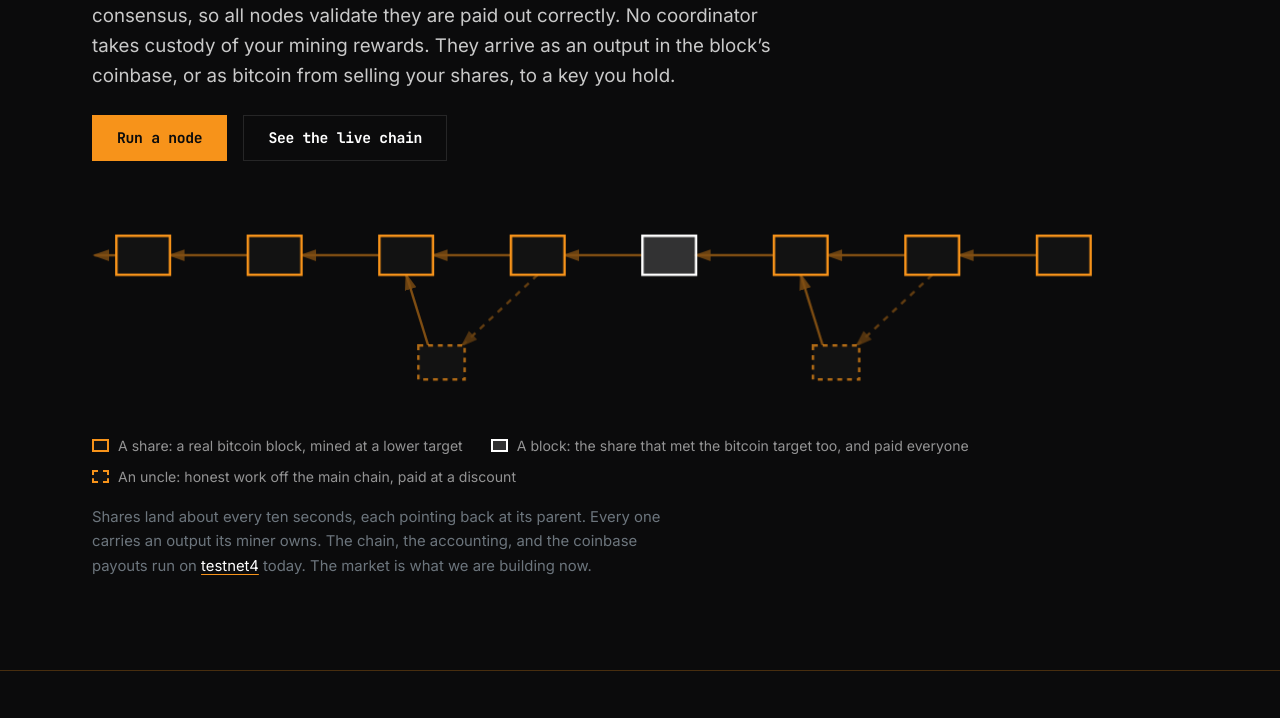
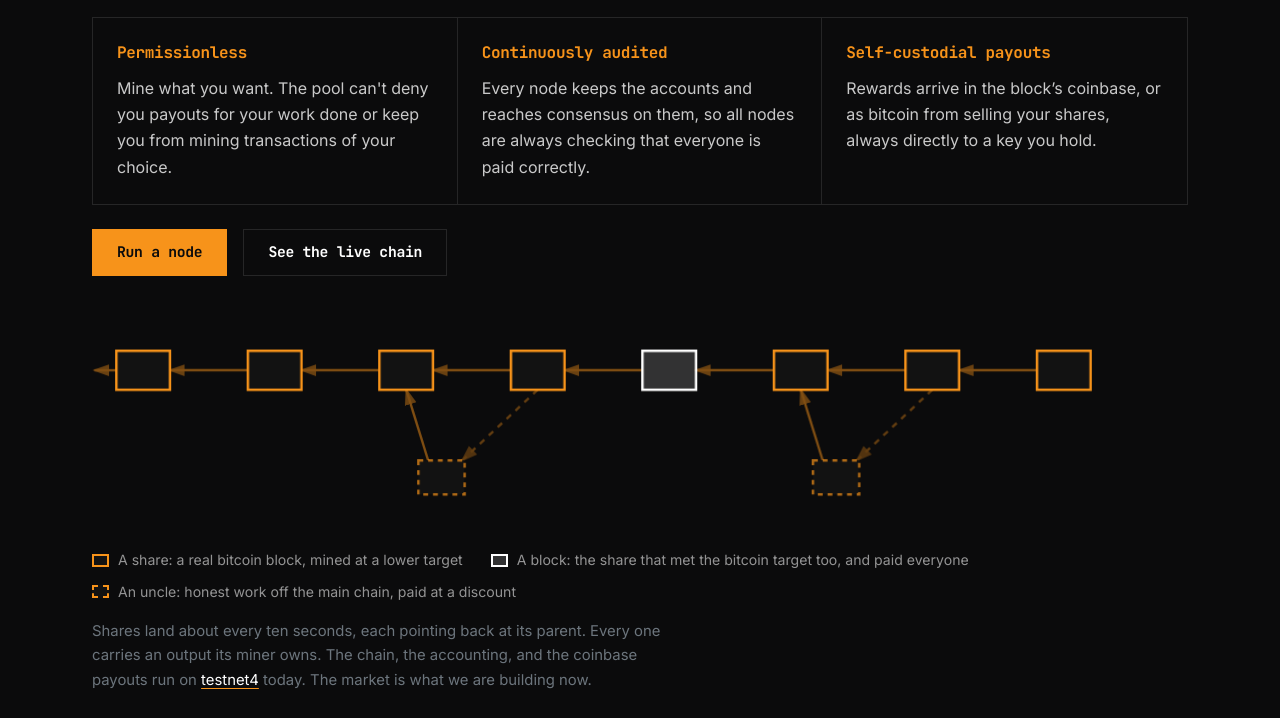
Before and after one commit to p2poolv2/website, a plain HTML site: page index.html in a window 1280 px wide. Shown: the part 382-1100 px from the top of the page. Drawn offline with Linux system fonts and the light colour scheme.

Commit message:
Improve lead text

```diff
--- a/index.html
+++ b/index.html
@@ -4,11 +4,11 @@
 <meta charset="utf-8">
 <meta name="viewport" content="width=device-width, initial-scale=1">
 <title>P2Poolv2 &mdash; permissionless mining, auditable accounting, self-custodial payouts</title>
-<meta name="description" content="P2Poolv2 is a permissionless peer-to-peer bitcoin mining pool. It checks your work, not your identity. Every node audits the share accounting, and payouts are self-custodied, arriving on a key you hold. Running on testnet4.">
+<meta name="description" content="P2Poolv2 is a permissionless peer-to-peer bitcoin mining pool. It checks your work, not your identity. Every node audits the share accounting, and payouts are self-custodial, arriving on a key you hold. Running on testnet4.">
 <link rel="canonical" href="https://p2poolv2.org/">
 <link rel="icon" href="assets/mark.svg" type="image/svg+xml">
-<meta property="og:title" content="P2Poolv2 - permissionless mining, auditable accounting, self-custodied payouts">
-<meta property="og:description" content="Permissionless mining: the pool checks your work, not your identity. Auditable accounting: every node replays every share. Self-custodied payouts: they arrive on a key you hold. Running on testnet4.">
+<meta property="og:title" content="P2Poolv2 - permissionless mining, auditable accounting, self-custodial payouts">
+<meta property="og:description" content="Permissionless mining: the pool checks your work, not your identity. Auditable accounting: every node replays every share. Self-custodial payouts: they arrive on a key you hold. Running on testnet4.">
 <meta property="og:type" content="website">
 <meta property="og:url" content="https://p2poolv2.org/">
 <meta property="og:image" content="https://p2poolv2.org/assets/og.png">
@@ -55,15 +55,27 @@
 
 <section class="band" id="top">
   <div class="container">
-    <h1 class="hero-title mb-4">Mining without centralised operators</h1>
-    <p class="lede mb-0">
-      P2Poolv2 replaces pool operators with miners. All nodes keep
-      books, so accounting is always audited.  Payouts are managed via
-      nakamoto consensus, so all nodes validate they are paid out
-      correctly. No coordinator takes custody of your mining rewards. They
-      arrive as an output in the block&rsquo;s coinbase, or as bitcoin
-      from selling your shares, to a key you hold.
-    </p>
+    <h1 class="hero-title mb-4">Permissionless mining.<br>Continuously audited.<br>Self-custodial payouts.</h1>
+    <div class="props row row-cols-1 row-cols-md-3 g-0 border mt-4 mb-0">
+      <div class="col prop">
+        <p class="sub mb-2">Permissionless</p>
+        <p class="prop-body mb-0">Mine what you want. The pool can't
+        deny you payouts for your work done or keep you from mining
+        transactions of your choice.</p>
+      </div>
+      <div class="col prop">
+        <p class="sub mb-2">Continuously audited</p>
+        <p class="prop-body mb-0">Every node keeps the accounts and reaches
+        consensus on them, so all nodes are always checking that everyone is
+        paid correctly.</p>
+      </div>
+      <div class="col prop">
+        <p class="sub mb-2">Self-custodial payouts</p>
+        <p class="prop-body mb-0">Rewards arrive in the block&rsquo;s
+        coinbase, or as bitcoin from selling your shares, always directly to a key you
+        hold.</p>
+      </div>
+    </div>
     <div class="d-flex flex-wrap gap-3 mt-4">
       <a class="btn btn-primary" href="#run">Run a node</a>
       <a class="btn btn-outline-light" href="https://testnet4.p2poolv2.org">See the live chain</a>
--- a/styles.css
+++ b/styles.css
@@ -685,3 +685,28 @@ p {
   background: var(--p2-orange);
   box-shadow: 0 0 0 3px rgba(var(--p2-orange-rgb), 0.22);
 }
+
+/* The hero's three properties, one box each. A single bordered frame split
+   by hairlines, the same construction as the swap strip, rather than three
+   free-floating cards. They are parallel, not a sequence, so no numbers. */
+.prop {
+  padding: 1.375rem 1.5rem 1.5rem;
+}
+
+.prop-body {
+  font-size: 1rem;
+  color: var(--bs-body-color);
+  max-width: none;
+}
+
+@media (min-width: 768px) {
+  .prop:not(:last-child) {
+    border-right: 1px solid var(--bs-border-color);
+  }
+}
+
+@media (max-width: 767.98px) {
+  .prop:not(:last-child) {
+    border-bottom: 1px solid var(--bs-border-color);
+  }
+}
```
Also changed, not shown: 1 other file.
